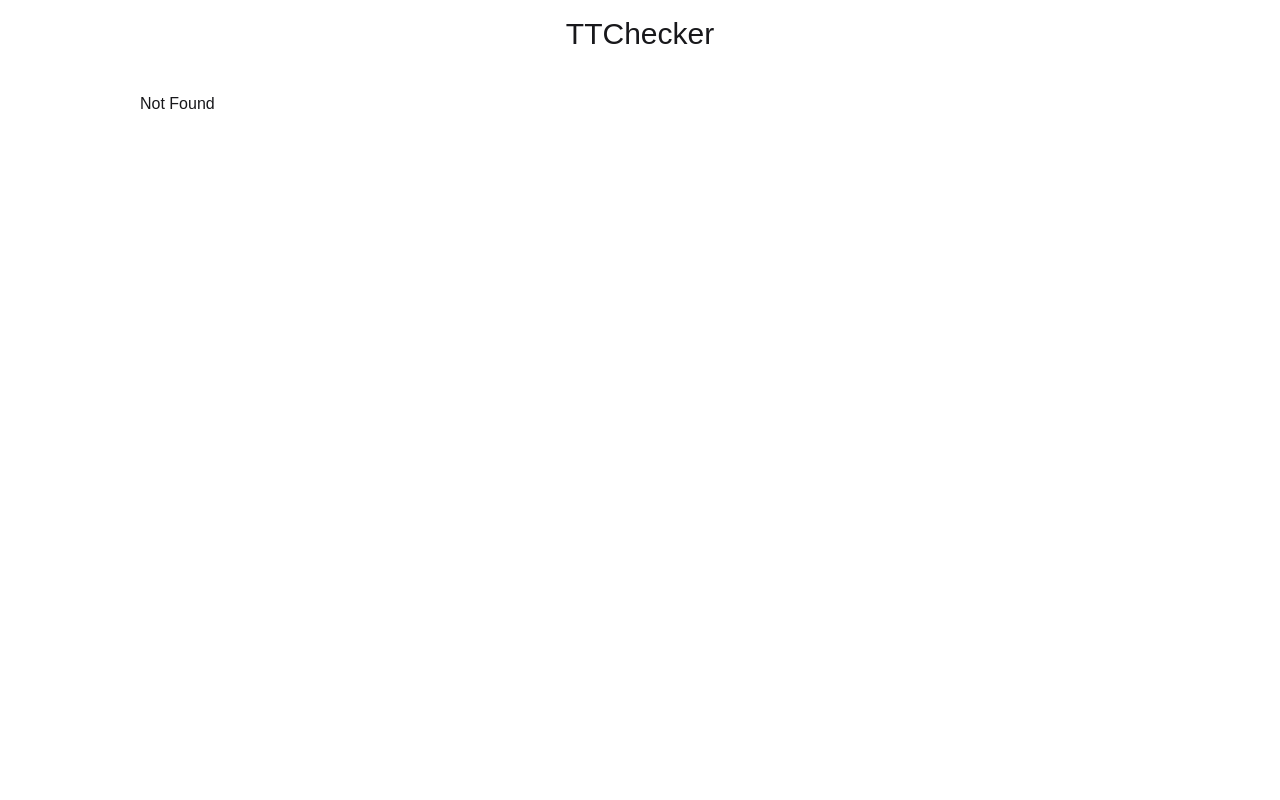
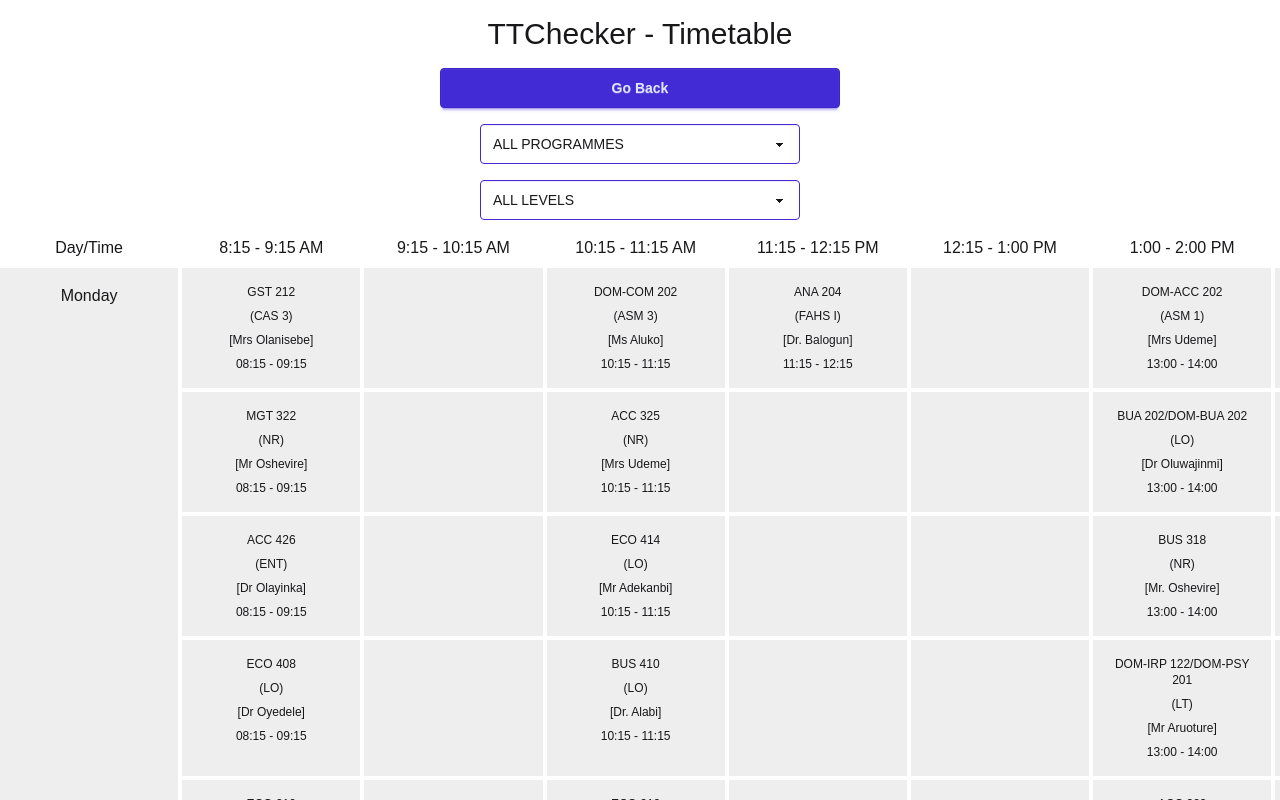
Before and after one commit to HammedforJesus/ttchecker, a React (Vite) app: page /timetable in a window 1280 px wide. Before the commit this address had no page. Built offline with nearby package versions, Linux system fonts and the light colour scheme.

Commit message:
Refactor ClassCard component to use classActive from dayAndTime; update course timings in data; enhance schedule retrieval and layout algorithm; implement new routing structure with main and timetable routes; create main view for matric check; add timetable display with filtering options.

```diff
--- a/src/components/ClassCard.jsx
+++ b/src/components/ClassCard.jsx
@@ -2,7 +2,7 @@ import { BookIcon, Clock10Icon, GroupIcon, MapPinIcon, UserIcon } from "lucide-r
 
 
 
-export default function ClassCard({ courseCode , level , dayAndTime , lecturer , venue , active }) {
+export default function ClassCard({ courseCode , level , dayAndTime , lecturer , venue }) {
 
 
     return (
@@ -21,7 +21,7 @@ export default function ClassCard({ courseCode , level , dayAndTime , lecturer ,
                         <p>{dayAndTime[0].startTime} - {dayAndTime[0].endTime}</p>
                     </div>
 
-                    <div className={`badge ${ active ? 'badge-primary animate-pulse' : 'badge-error' }`}>{ active ? "Class Holding" : "Not in session" }</div>
+                    <div className={`badge ${ dayAndTime[0].classActive ? 'badge-primary animate-pulse' : 'badge-error' }`}>{ dayAndTime[0].classActive ? "Class Holding" : "Not in session" }</div>
                 </div>
             </div>
         </div>
--- a/src/data.js
+++ b/src/data.js
@@ -166,7 +166,7 @@ export const courses_fcas = [
     courseCode: "CSC 408/SEN 308",
     programme: ["computer science", "software engineering"],
     level: "400",
-    dayAndTime: [{ day: 1, startTime: "14:00", endTime: "16:00" }],
+    dayAndTime: [{ day: 1, startTime: "15:00", endTime: "16:00" }],
     lecturer: "Mr Ige",
     venue: "SL",
   },
@@ -511,7 +511,10 @@ export const courses_fcas = [
     courseCode: "CSC 302",
     programme: ["computer science", "cyber security", "software engineering"],
     level: "300",
-    dayAndTime: [{ day: 3, startTime: "13:00", endTime: "14:00" }],
+    dayAndTime: [
+      { day: 2, startTime: "10:15", endTime: "12:15" },
+      { day: 3, startTime: "13:00", endTime: "14:00" },
+    ],
     lecturer: "Ms Ayediran",
     venue: "SL",
   },
--- a/src/helpers.js
+++ b/src/helpers.js
@@ -23,18 +23,10 @@ export function getSchedule(programme) {
         return { ...c, dayAndTime: b };
     });
 
-    // Group courses by level (string-safe)
-    // const groupedByLevel = {};
-    // result.forEach(course => {
-    //     const levelKey = String(course.level); // ensure string
-    //     if (!groupedByLevel[levelKey]) groupedByLevel[levelKey] = [];
-    //     groupedByLevel[levelKey].push(course);
-    // });
-
-    return result.sort((a , b) => a.level - b.level);
+    return result.sort((a, b) => a.level - b.level);
 }
 
-export function getProgrammes(){
+export function getProgrammes() {
 
     const all = courses.map(c => c.programme).flat().map(c => c.toLowerCase())
 
@@ -46,7 +38,7 @@ export function getProgrammes(){
 
 // Get current time (in 24-hour format)
 
-export function isClassHolding(startTime , endTime){
+export function isClassHolding(startTime, endTime) {
     const now = new Date();
     const currentTime = now.getHours().toString().padStart(2, '0') + ":" +
         now.getMinutes().toString().padStart(2, '0');
@@ -69,3 +61,68 @@ export function convertToMinutes(timeStr) {
     const [hours, minutes] = timeStr.split(":").map(Number);
     return hours * 60 + minutes;
 }
+
+
+export function timetableDayLayoutAlgorithm(courses, day) {
+
+    const endHourInMinutes = 17 * 60
+
+    const startHourInMinutes = 8 * 60 + 15
+
+    const breakHourInMinutes = 12 * 60 + 15
+
+    const increment = 60
+
+    let currentHourInMinutes = startHourInMinutes
+
+    let filteredCourses = courses.map(c => {
+        const dayAndTime = c.dayAndTime.find(dt => dt.day == day)
+
+        if (!dayAndTime) return null
+
+        return {
+            ...c,
+            day,
+            startTime: dayAndTime.startTime,
+            endTime: dayAndTime.endTime,
+            startTimeInMinutes: convertToMinutes(dayAndTime.startTime),
+            endTimeInMinutes: convertToMinutes(dayAndTime.endTime),
+        }
+    }).filter(c => c != null).sort((a, b) => a.startTimeInMinutes - b.startTimeInMinutes)
+
+    filteredCourses = filteredCourses.map(c => {
+        const span = Math.floor((c.endTimeInMinutes - c.startTimeInMinutes) / increment)
+
+        return {
+            ...c,
+            span
+        }
+    })
+
+    const layout = []
+
+    while (filteredCourses.length) {
+        const nextCourse = filteredCourses.find(course => course.startTimeInMinutes == currentHourInMinutes)
+
+        if(currentHourInMinutes >= breakHourInMinutes && currentHourInMinutes < breakHourInMinutes + 45){
+            //This is break time
+            layout.push(null)
+            currentHourInMinutes = breakHourInMinutes + 45
+        }else if (nextCourse) {
+            //Insert course
+            layout.push(nextCourse)
+            currentHourInMinutes += increment * nextCourse.span
+            filteredCourses = filteredCourses.filter(c => c !== nextCourse)
+        }else {
+            layout.push(null) // No course at this time slot
+            currentHourInMinutes += increment
+        }
+
+
+        if (currentHourInMinutes > endHourInMinutes) currentHourInMinutes = startHourInMinutes
+    }
+
+    // console.log(layout)
+
+    return layout
+}
--- a/src/routeTree.gen.ts
+++ b/src/routeTree.gen.ts
@@ -9,68 +9,109 @@
 // Additionally, you should also exclude this file from your linter and/or formatter to prevent it from being checked or modified.
 
 import { Route as rootRouteImport } from './routes/__root'
-import { Route as MatricCheckRouteImport } from './routes/matric-check'
-import { Route as IndexRouteImport } from './routes/index'
+import { Route as TimetableRouteImport } from './routes/timetable'
+import { Route as MainRouteImport } from './routes/_main'
+import { Route as MainIndexRouteImport } from './routes/_main/index'
+import { Route as MainMatricCheckRouteImport } from './routes/_main/matric-check'
 
-const MatricCheckRoute = MatricCheckRouteImport.update({
+const TimetableRoute = TimetableRouteImport.update({
+  id: '/timetable',
+  path: '/timetable',
+  getParentRoute: () => rootRouteImport,
+} as any)
+const MainRoute = MainRouteImport.update({
+  id: '/_main',
+  getParentRoute: () => rootRouteImport,
+} as any)
+const MainIndexRoute = MainIndexRouteImport.update({
+  id: '/',
+  path: '/',
+  getParentRoute: () => MainRoute,
+} as any)
+const MainMatricCheckRoute = MainMatricCheckRouteImport.update({
   id: '/matric-check',
   path: '/matric-check',
-  getParentRoute: () => rootRouteImport,
-} as any)
-const IndexRoute = IndexRouteImport.update({
-  id: '/',
-  path: '/',
-  getParentRoute: () => rootRouteImport,
+  getParentRoute: () => MainRoute,
 } as any)
 
 export interface FileRoutesByFullPath {
-  '/': typeof IndexRoute
-  '/matric-check': typeof MatricCheckRoute
+  '/': typeof MainIndexRoute
+  '/timetable': typeof TimetableRoute
+  '/matric-check': typeof MainMatricCheckRoute
 }
 export interface FileRoutesByTo {
-  '/': typeof IndexRoute
-  '/matric-check': typeof MatricCheckRoute
+  '/timetable': typeof TimetableRoute
+  '/matric-check': typeof MainMatricCheckRoute
+  '/': typeof MainIndexRoute
 }
 export interface FileRoutesById {
   __root__: typeof rootRouteImport
-  '/': typeof IndexRoute
-  '/matric-check': typeof MatricCheckRoute
+  '/_main': typeof MainRouteWithChildren
+  '/timetable': typeof TimetableRoute
+  '/_main/matric-check': typeof MainMatricCheckRoute
+  '/_main/': typeof MainIndexRoute
 }
 export interface FileRouteTypes {
   fileRoutesByFullPath: FileRoutesByFullPath
-  fullPaths: '/' | '/matric-check'
+  fullPaths: '/' | '/timetable' | '/matric-check'
   fileRoutesByTo: FileRoutesByTo
-  to: '/' | '/matric-check'
-  id: '__root__' | '/' | '/matric-check'
+  to: '/timetable' | '/matric-check' | '/'
+  id: '__root__' | '/_main' | '/timetable' | '/_main/matric-check' | '/_main/'
   fileRoutesById: FileRoutesById
 }
 export interface RootRouteChildren {
-  IndexRoute: typeof IndexRoute
-  MatricCheckRoute: typeof MatricCheckRoute
+  MainRoute: typeof MainRouteWithChildren
+  TimetableRoute: typeof TimetableRoute
 }
 
 declare module '@tanstack/react-router' {
   interface FileRoutesByPath {
-    '/matric-check': {
-      id: '/matric-check'
+    '/timetable': {
+      id: '/timetable'
+      path: '/timetable'
+      fullPath: '/timetable'
+      preLoaderRoute: typeof TimetableRouteImport
+      parentRoute: typeof rootRouteImport
+    }
+    '/_main': {
+      id: '/_main'
+      path: ''
+      fullPath: '/'
+      preLoaderRoute: typeof MainRouteImport
+      parentRoute: typeof rootRouteImport
+    }
+    '/_main/': {
+      id: '/_main/'
+      path: '/'
+      fullPath: '/'
+      preLoaderRoute: typeof MainIndexRouteImport
+      parentRoute: typeof MainRoute
+    }
+    '/_main/matric-check': {
+      id: '/_main/matric-check'
       path: '/matric-check'
       fullPath: '/matric-check'
-      preLoaderRoute: typeof MatricCheckRouteImport
-      parentRoute: typeof rootRouteImport
-    }
-    '/': {
-      id: '/'
-      path: '/'
-      fullPath: '/'
-      preLoaderRoute: typeof IndexRouteImport
-      parentRoute: typeof rootRouteImport
+      preLoaderRoute: typeof MainMatricCheckRouteImport
+      parentRoute: typeof MainRoute
     }
   }
 }
 
+interface MainRouteChildren {
+  MainMatricCheckRoute: typeof MainMatricCheckRoute
+  MainIndexRoute: typeof MainIndexRoute
+}
+
+const MainRouteChildren: MainRouteChildren = {
+  MainMatricCheckRoute: MainMatricCheckRoute,
+  MainIndexRoute: MainIndexRoute,
+}
+
+const MainRouteWithChildren = MainRoute._addFileChildren(MainRouteChildren)
+
 const rootRouteChildren: RootRouteChildren = {
-  IndexRoute: IndexRoute,
-  MatricCheckRoute: MatricCheckRoute,
+  MainRoute: MainRouteWithChildren,
+  TimetableRoute: TimetableRoute,
 }
 export const routeTree = rootRouteImport
   ._addFileChildren(rootRouteChildren)
--- /dev/null
+++ b/src/routes/__root.jsx
@@ -0,0 +1,7 @@
+import { createRootRoute, Outlet } from '@tanstack/react-router'
+
+const RootLayout = () => (
+    <Outlet />
+)
+
+export const Route = createRootRoute({ component: RootLayout })
--- a/src/routes/__root.tsx
+++ b/src/routes/_main.jsx
@@ -1,6 +1,11 @@
-import { createRootRoute, Outlet } from '@tanstack/react-router'
+import { createFileRoute, Outlet } from '@tanstack/react-router'
 
-const RootLayout = () => (
+export const Route = createFileRoute('/_main')({
+  component: RouteComponent,
+})
+
+function RouteComponent() {
+  return (
     <div className='w-full max-w-[1000px] mx-auto h-svh flex flex-col gap-6'>
       <header className='w-full p-4 flex items-center justify-center'>
         <h1 className='text-3xl'>TTChecker</h1>
@@ -9,6 +14,5 @@ const RootLayout = () => (
       <Outlet />
 
     </div>
-)
-
-export const Route = createRootRoute({ component: RootLayout })
+  )
+}
--- a/src/routes/index.jsx
+++ b/src/routes/_main/index.jsx
@@ -1,9 +1,9 @@
 import { createFileRoute, Link } from '@tanstack/react-router'
-import { getProgrammes, getSchedule } from '../helpers'
-import ClassCard from '../components/ClassCard'
+import { getProgrammes, getSchedule } from '../../helpers'
+import ClassCard from '../../components/ClassCard'
 import { useEffect, useState } from 'react'
 
-export const Route = createFileRoute('/')({
+export const Route = createFileRoute('/_main/')({
     component: RouteComponent,
 })
 
@@ -20,12 +20,15 @@ function RouteComponent() {
 
     useEffect(() => {
         setFilteredCourses(getSchedule(selectedProgramme).filter(c => selectedLevel == 'all levels' ? c : c.level == selectedLevel))
-    }, [selectedLevel, selectedProgramme])
+    }, [selectedLevel, selectedProgramme , getSchedule])
 
     return (
         <div className='flex-1 flex flex-col p-4 gap-2'>
             <Link className='btn btn-primary mx-auto w-full md:w-100' to="/matric-check">
                 Check A Student
+            </Link>
+            <Link className='btn btn-primary mx-auto w-full md:w-100' to="/timetable">
+                Check Timetable
             </Link>
             <div className='flex flex-col md:flex-row w-full items-center justify-center gap-2'>
                 <select value={selectedProgramme} onChange={(e) => setSelectedProgramme(e.target.value)} className="select select-primary not-md:flex-1">
--- a/src/routes/matric-check.jsx
+++ b/src/routes/_main/matric-check.jsx
@@ -1,11 +1,11 @@
 import { createFileRoute } from '@tanstack/react-router'
 import { useState } from 'react'
-import { isClassHolding } from '../helpers'
-import MainView from '../views/MainView'
-import ResultView from '../views/ResultView'
-import { courses } from '../data'
+import { isClassHolding } from '../../helpers'
+import MainView from '../../views/MainView'
+import ResultView from '../../views/ResultView'
+import { courses } from '../../data'
 
-export const Route = createFileRoute('/matric-check')({
+export const Route = createFileRoute('/_main/matric-check')({
     component: RouteComponent,
 })
 
--- /dev/null
+++ b/src/routes/timetable.jsx
@@ -0,0 +1,132 @@
+import { createFileRoute, Link } from '@tanstack/react-router'
+import { courses, courses_fcas } from '../data'
+import { useEffect, useState } from 'react'
+import { getProgrammes, timetableDayLayoutAlgorithm } from '../helpers'
+
+export const Route = createFileRoute('/timetable')({
+  component: RouteComponent,
+})
+
+function RouteComponent() {
+
+  const DAYS = ['Sunday', 'Monday', 'Tuesday', 'Wednesday', 'Thursday', 'Friday', 'Saturday']
+
+  const programmes = ['all programmes', ...getProgrammes()]
+  const [structured, setStructured] = useState({})
+  const [level, setLevel] = useState('all levels')
+  const [programme, setProgramme] = useState(programmes[0])
+
+  const rebuildLayout = (programme, level) => {
+    const structured = {}
+
+    Array.from({ length: 7 }).forEach((_, i) => {
+
+      //Exempt Sunday and Saturday
+      if (i !== 0 && i !== 6)
+        structured[i] = timetableDayLayoutAlgorithm(
+          courses
+            .filter(c => c.dayAndTime.some(d => d.day == i))
+            .filter(c => programme != 'all programmes' ? c.programme.includes(programme) : true)
+            .filter(c => level != 'all levels' ? c.level == level : true)
+          , i)
+    })
+
+    return structured
+  }
+
+  useEffect(() => {
+    setStructured(rebuildLayout(programme, level))
+  }, [programme, level])
+
+  return (
+    <main className='size-full flex flex-col'>
+      <div className='p-4 w-full flex flex-col items-center gap-4'>
+        <h1 className='text-3xl'>TTChecker - Timetable</h1>
+        <Link className='btn btn-primary mx-auto w-full md:w-100' to="/">
+          Go Back
+        </Link>
+        <select value={programme} onChange={(e) => setProgramme(e.target.value)} className="select select-primary not-md:flex-1">
+          <option disabled={true}>Select a programme</option>
+          {programmes.map((p, i) => (
+            <option key={i} value={p.toLowerCase()}>{p.toUpperCase()}</option>
+          ))}
+        </select>
+
+        <select value={level} onChange={(e) => setLevel(e.target.value)} className="select select-primary not-md:flex-1">
+          <option disabled={true}>Select a level</option>
+          {['all levels', '100', '200', '300', '400'].map((p, i) => (
+            <option key={i} value={p}>{p.toUpperCase()}</option>
+          ))}
+        </select>
+
+      </div>
+      <div className='flex-1 w-full overflow-auto'>
+        <section className={`w-full min-w-500 flex flex-col gap-2`}>
+          <header className='w-full grid grid-cols-11 gap-1'>
+            <div className='grid place-items-center'>
+              Day/Time
+            </div>
+            <div className='grid place-items-center'>
+              8:15 - 9:15 AM
+            </div>
+            <div className='grid place-items-center'>
+              9:15 - 10:15 AM
+            </div>
+            <div className='grid place-items-center'>
+              10:15 - 11:15 AM
+            </div>
+            <div className='grid place-items-center'>
+              11:15 - 12:15 PM
+            </div>
+            <div className='grid place-items-center'>
+              12:15 - 1:00 PM
+            </div>
+            <div className='grid place-items-center'>
+              1:00 - 2:00 PM
+            </div>
+            <div className='grid place-items-center'>
+              2:00 - 3:00 PM
+            </div>
+            <div className='grid place-items-center'>
+              3:00 - 4:00 PM
+            </div>
+            <div className='grid place-items-center'>
+              4:00 - 5:00 PM
+            </div>
+            <div className='grid place-items-center'>
+              5:00 - 6:00 PM
+            </div>
+          </header>
+          <div className='w-full grid grid-cols-11 gap-1'>
+            {Object.keys(structured).map((d, i) => (
+              <>
+                <div key={i} className='flex flex-col items-center bg-base-300 p-4'>
+                  <h1>{DAYS[d]}</h1>
+                </div>
+                <div className='grid grid-cols-10 col-span-10 gap-1'>
+                  {structured[d].map((c, j) => (
+                    c == null ?
+                      <div className='bg-base-300 p-4 grid place-items-center text-xs'></div>
+                      :
+                      <div
+                        key={j}
+                        className={`
+                    bg-base-300 p-4 flex flex-col items-center gap-2 text-xs
+                    ${c.span == 4 ? 'col-span-4' : c.span == 3 ? 'col-span-3' : c.span == 2 ? 'col-span-2' : 'col-span-1'}`
+                        }>
+                        <p className='text-center'>{c.courseCode}</p>
+                        <p className='text-center'>({c.venue})</p>
+                        <p className='text-center'>[{c.lecturer}]</p>
+                        <p className='text-center'>{c.startTime} - {c.endTime}</p>
+                      </div>
+                  ))}
+                </div>
+              </>
+            ))
+            }
+          </div>
+        </section>
+      </div>
+    </main>
+  )
+}
```
Also changed, not shown: 2 other files (tests, documents, lock files or other folders). Lines whose indentation alone changed are shown as unchanged.
